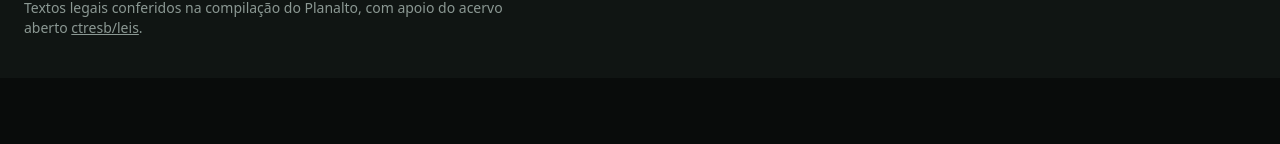
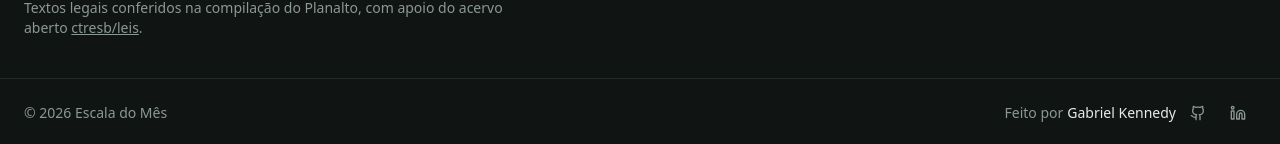
Before and after one commit to GabrielKSB/escala-do-mes, a Next.js app: page / in a window 1280 px wide. Shown: the part 3391-3535 px from the top of the page. Before the commit the page ends 3469 px from the top, so only its background shows below. Built offline with nearby package versions, Linux system fonts and the light colour scheme; no server answers.

Commit message:
Adiciona o crédito do autor no rodapé com GitHub e LinkedIn

```diff
--- a/src/components/Moldura.tsx
+++ b/src/components/Moldura.tsx
@@ -1,6 +1,8 @@
+import { Github, Linkedin } from "lucide-react";
 import Link from "next/link";
 import type { ReactNode } from "react";
 import { SETORES } from "@/lib/setores";
+import { SITE } from "@/lib/site";
 import { Logo } from "./Logo";
 
 type Pagina = "inicio" | "gerador" | "como-funciona";
@@ -81,6 +83,30 @@ export function Moldura({ children, pagina }: { children: ReactNode; pagina: Pag
             </ul>
           </div>
         </div>
+        <div className="border-t border-borda">
+          <div className="mx-auto flex max-w-[1440px] flex-wrap items-center justify-between gap-2 px-4 py-4 text-sm text-apagado sm:px-6">
+            <span>© {new Date().getFullYear()} Escala do Mês</span>
+            <span className="flex items-center gap-1 whitespace-nowrap">
+              Feito por <span className="font-medium text-texto">{SITE.autor.nome}</span>
+              {[
+                { rotulo: "GitHub", url: SITE.autor.github, Icone: Github },
+                { rotulo: "LinkedIn", url: SITE.autor.linkedin, Icone: Linkedin },
+              ].map(({ rotulo, url, Icone }) => (
+                <a
+                  key={rotulo}
+                  href={url}
+                  target="_blank"
+                  rel="noopener noreferrer"
+                  aria-label={`${rotulo} de ${SITE.autor.nome}`}
+                  title={rotulo}
+                  className="inline-flex size-9 items-center justify-center rounded-lg hover:bg-superficie-2 hover:text-destaque focus-visible:outline-2 focus-visible:outline-destaque"
+                >
+                  <Icone className="size-4" />
+                </a>
+              ))}
+            </span>
+          </div>
+        </div>
       </footer>
     </>
   );
--- a/src/lib/site.ts
+++ b/src/lib/site.ts
@@ -1,5 +1,10 @@
 export const SITE = {
   nome: "Escala do Mês",
+  autor: {
+    nome: "Gabriel Kennedy",
+    github: "https://github.com/GabrielKSB",
+    linkedin: "https://www.linkedin.com/in/gabrielkennedysb/",
+  },
   url: (process.env.NEXT_PUBLIC_SITE_URL ?? "http://localhost:3000").replace(/\/$/, ""),
   adsenseCliente: process.env.NEXT_PUBLIC_ADSENSE_CLIENT ?? "",
   emailContato: process.env.NEXT_PUBLIC_EMAIL_CONTATO ?? "",
```
